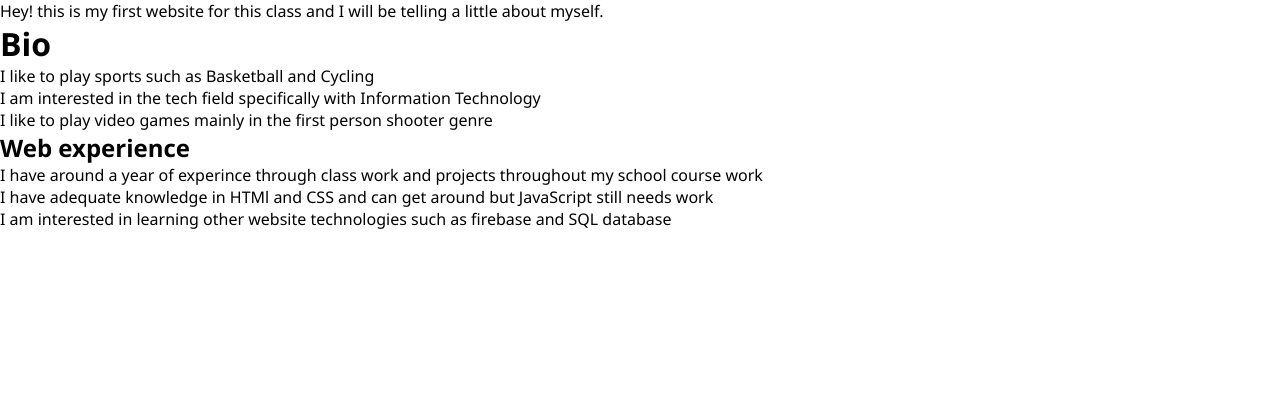
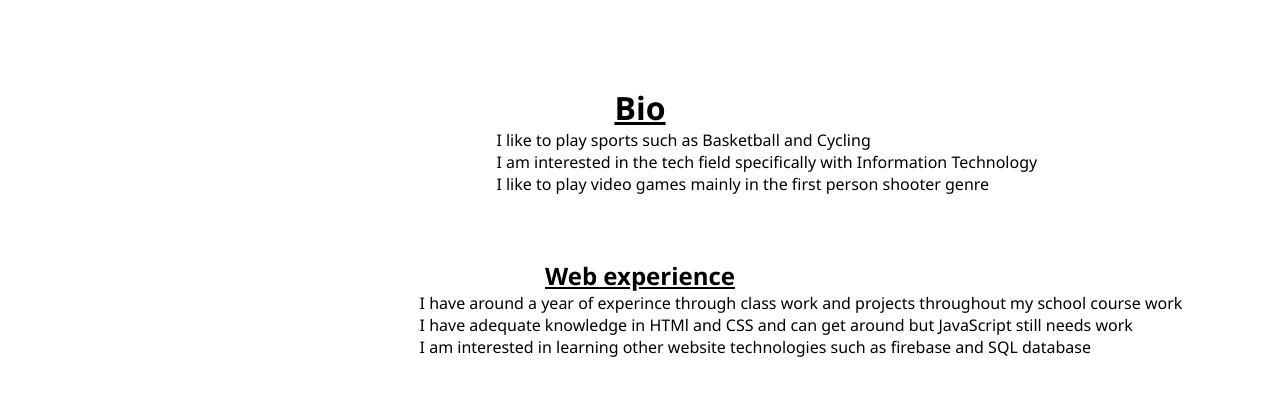
Before and after one commit to MuhammadArbiIIT/ITMD441, a plain HTML site: page index.html in a window 1280 px wide. Drawn offline with Linux system fonts and the light colour scheme.

Commit message:
stylize attributes to center of screen

```diff
--- a/style.css
+++ b/style.css
@@ -9,3 +9,31 @@ html, body {
     width: 100%;
     font-family: 'Segoe UI', Tahoma, Geneva, Verdana, sans-serif;
   }
+
+  h1, h2{
+    text-align: center;
+    padding-top: 5%;
+    text-decoration:underline;
+}
+
+  p {
+    text-align: center;
+    color: white;
+  }
+
+  ul {
+    list-style: none;
+    padding-left: 32%;
+}
+
+.ul1 {
+    list-style: none;
+    padding-left: 38%;
+}
+
+li {
+    padding-left: 10px;
+    display: flex;
+    align-items: center;
+
+}
```
